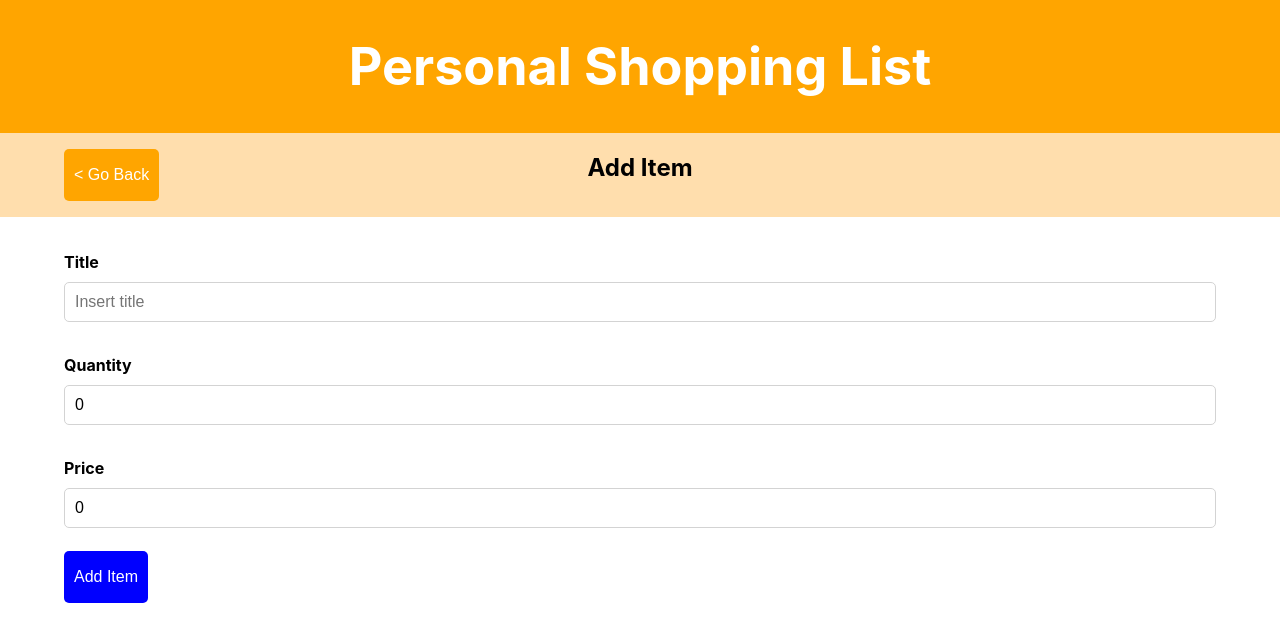
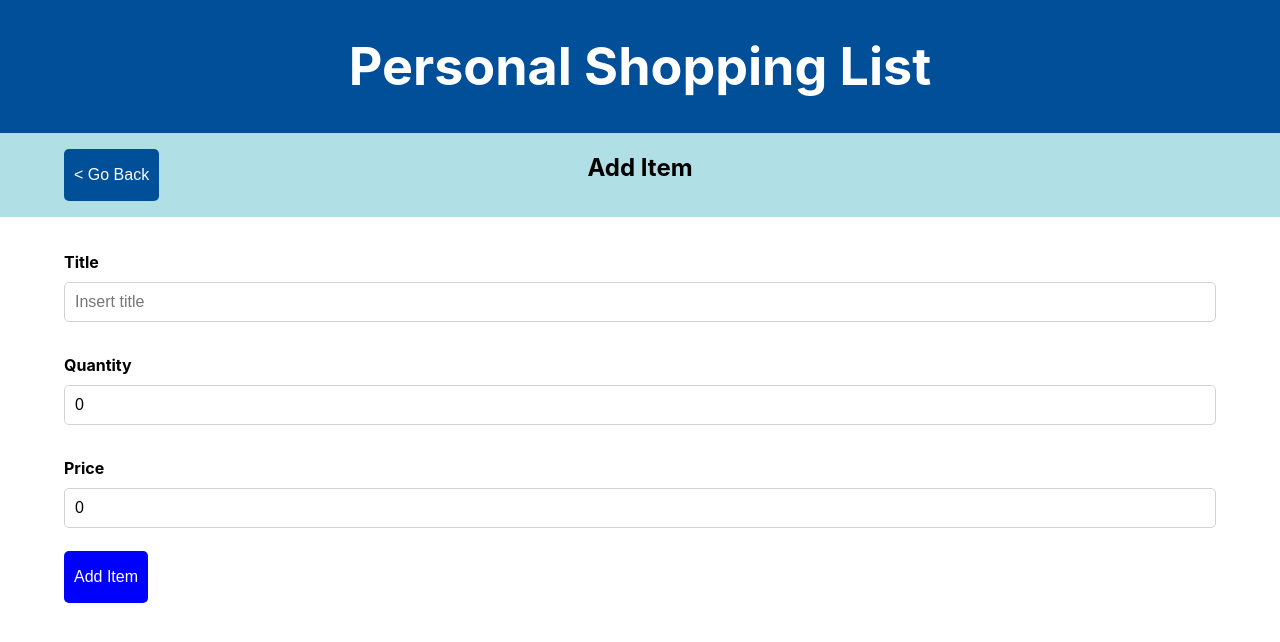
Before and after one commit to sabinamp/shoppinglist, a React (Create React App) app: page /list/1/new in a window 1280 px wide. Shown: the top 642 px of the page. Built offline with nearby package versions, Linux system fonts and the light colour scheme.

Commit message:
update styling and readme

```diff
--- a/src/components/Button.js
+++ b/src/components/Button.js
@@ -4,7 +4,7 @@ const Button = styled.button`
   display: flex;
   justify-content: center;
   align-items: center;
-  background: orange;
+  background: #004F98;
   color: white;
   padding: 10px;
   line-height: 2;
--- a/src/components/Header.js
+++ b/src/components/Header.js
@@ -1,7 +1,7 @@
 import styled from 'styled-components';
 
 const HeaderWrapper = styled.div`
-  background-color: orange;
+  background-color: #004F98;
   height: 100%;
   display: flex;
   flex-direction: column;
--- a/src/components/NavBar.js
+++ b/src/components/NavBar.js
@@ -5,7 +5,7 @@ const NavBarWrapper = styled.div`
   width: 100%;
   display: flex;
   justify-content: space-between;
-  background: navajowhite;
+  background: #B0E0E6;
 `;
 
 
--- a/src/pages/ListDetail.js
+++ b/src/pages/ListDetail.js
@@ -24,7 +24,7 @@ const ListDetail=() =>{
 
 
   useEffect(() => {
-    data &&  listId && setItems(data.items);
+    data &&  listId && data.items && setItems(data.items);
   }, [data, listId]);
 
   return (
--- a/src/pages/ListItemForm.js
+++ b/src/pages/ListItemForm.js
@@ -1,7 +1,7 @@
 import styled from 'styled-components';
 import { useNavigate, useParams } from 'react-router-dom';
 import NavBar from '../components/NavBar';
-import FormItem from '../components/FormItem/FormItem';
+import FormItem from '../components/FormItem';
 import Button from '../components/Button';
 import { useState } from 'react';
 
```
Also changed, not shown: screens/Screenshot-list-1.png (added), src/components/FormItem.js (renamed from src/components/FormItem/FormItem.js), 1 other file (tests, documents, lock files or other folders).
